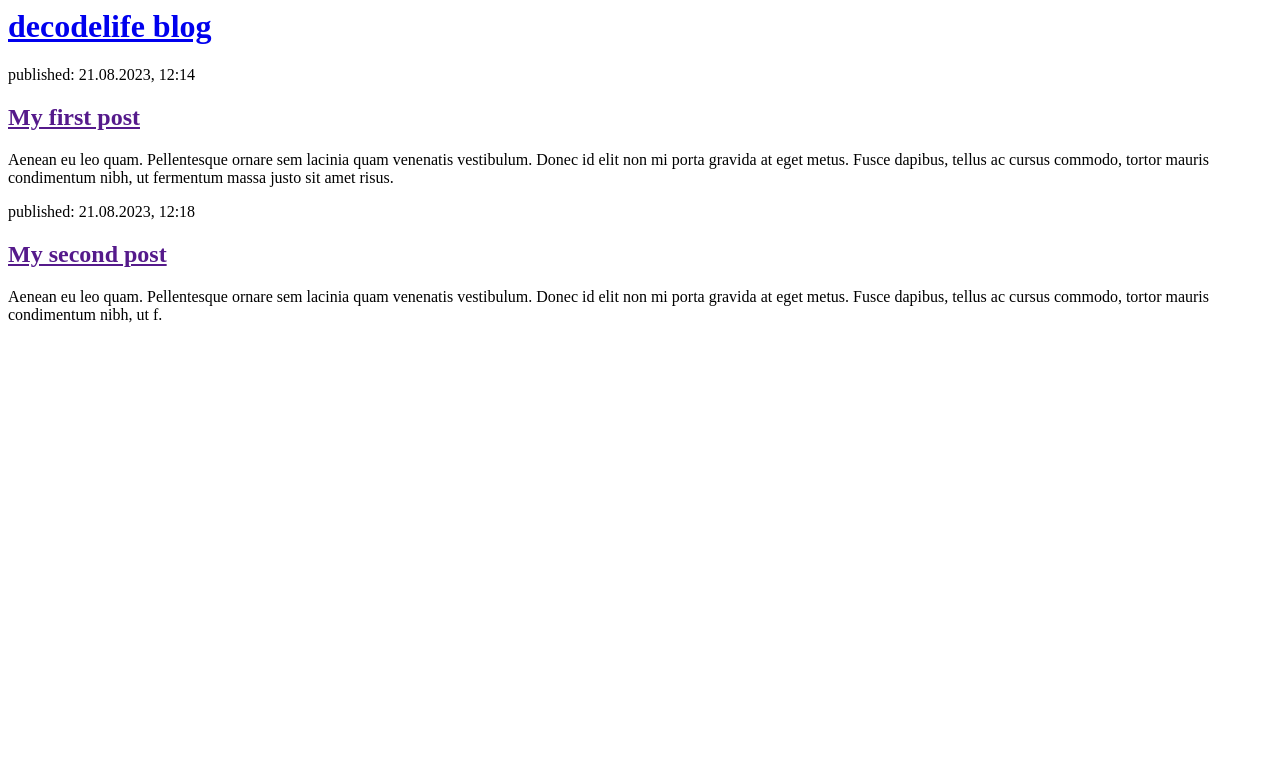
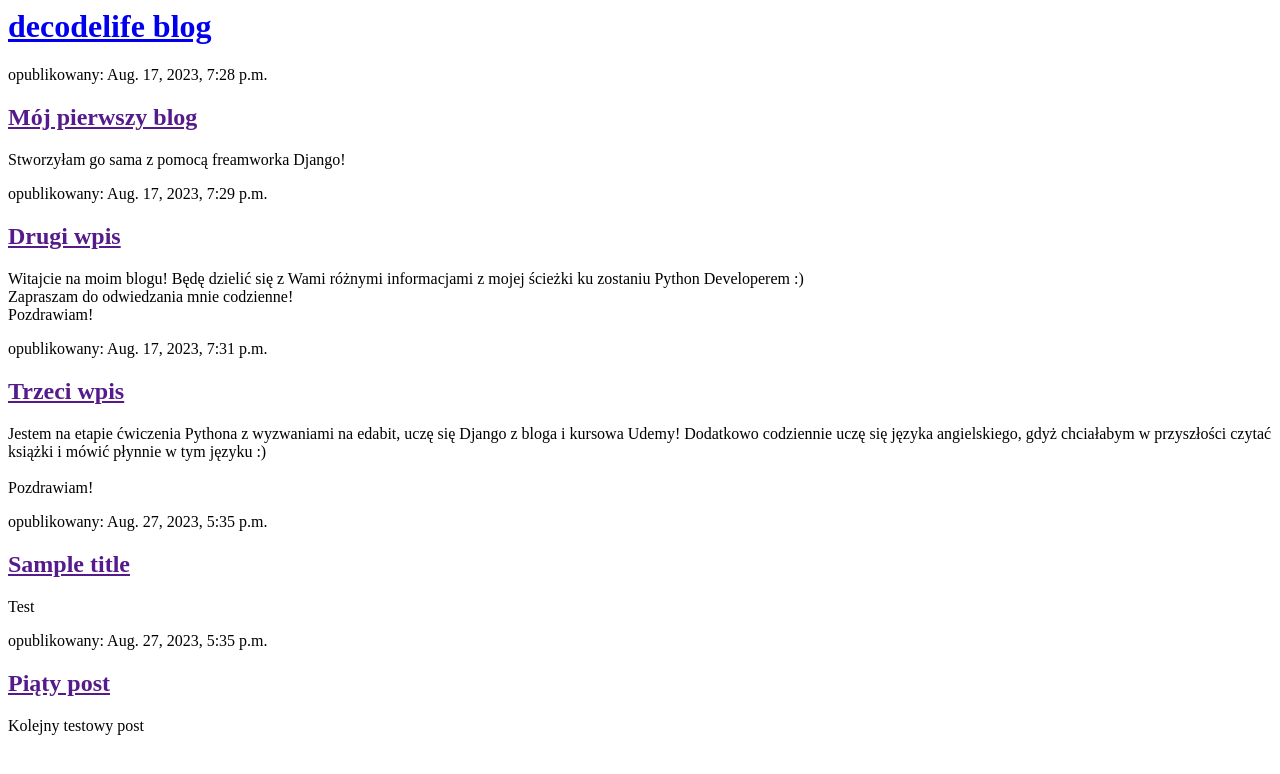
Before and after one commit to Bellarco92/Django-blog, a Django app: page / in a window 1280 px wide. Shown: the top 774 px of the page. Run offline with Django 4.2, Linux system fonts and the light colour scheme; data comes from the database, SQL or seed files in the repository; both versions use the stored data as it was after the commit.

Commit message:
Modified templates to display posts from database and modified models and views

```diff
--- a/blog/models.py
+++ b/blog/models.py
@@ -1,13 +1,14 @@
 from django.conf import settings
 from django.db import models
 from django.utils import timezone
+
 
 class Post(models.Model):
     author = models.ForeignKey(settings.AUTH_USER_MODEL, on_delete=models.CASCADE)
     title = models.CharField(max_length=200)
     text = models.TextField()
-    created_date = models.DateTimeField(blank=True, null=True)
-
+    created_date = models.DateTimeField(default=timezone.now)
+    published_date = models.DateTimeField(blank=True, null=True)
 
     def publish(self):
         self.published_date = timezone.now()
--- a/blog/templates/blog/post_list.html
+++ b/blog/templates/blog/post_list.html
@@ -7,16 +7,13 @@
             <h1><a href="/">decodelife blog</a></h1>
         </div>
 
-        <div>
-            <p>published: 21.08.2023, 12:14</p>
-            <h2><a href="">My first post</a></h2>
-            <p>Aenean eu leo quam. Pellentesque ornare sem lacinia quam venenatis vestibulum. Donec id elit non mi porta gravida at eget metus. Fusce dapibus, tellus ac cursus commodo, tortor mauris condimentum nibh, ut fermentum massa justo sit amet risus.</p>
-        </div>
+        {% for post in posts %}
+            <div>
+                <p>opublikowany: {{ post.created_date }}</p>
+                <h2><a href="">{{ post.title }}</a></h2>
+                <p>{{ post.text|linebreaksbr }}</p>
+            </div>
+        {% endfor %}
 
-        <div>
-            <p>published: 21.08.2023, 12:18</p>
-            <h2><a href="">My second post</a></h2>
-            <p>Aenean eu leo quam. Pellentesque ornare sem lacinia quam venenatis vestibulum. Donec id elit non mi porta gravida at eget metus. Fusce dapibus, tellus ac cursus commodo, tortor mauris condimentum nibh, ut f.</p>
-        </div>
     </body>
 </html>
--- a/blog/views.py
+++ b/blog/views.py
@@ -1,4 +1,8 @@
 from django.shortcuts import render
+from django.utils import timezone
+from .models import Post
+
 
 def post_list(request):
-    return render(request, 'blog/post_list.html', {})
+    posts = Post.objects.all().order_by('created_date')
+    return render(request, 'blog/post_list.html', {'posts': posts})
--- a/mysite/asgi.py
+++ b/mysite/asgi.py
@@ -11,6 +11,6 @@ import os
 
 from django.core.asgi import get_asgi_application
 
-os.environ.setdefault('DJANGO_SETTINGS_MODULE', 'mysite.settings')
+os.environ.setdefault('DJANGO_SETTINGS_MODULE', "mysite.settings")
 
 application = get_asgi_application()
```
Also changed, not shown: blog/migrations/0001_initial.py, blog/migrations/0002_alter_post_created_date.py (added), db.sqlite3.
